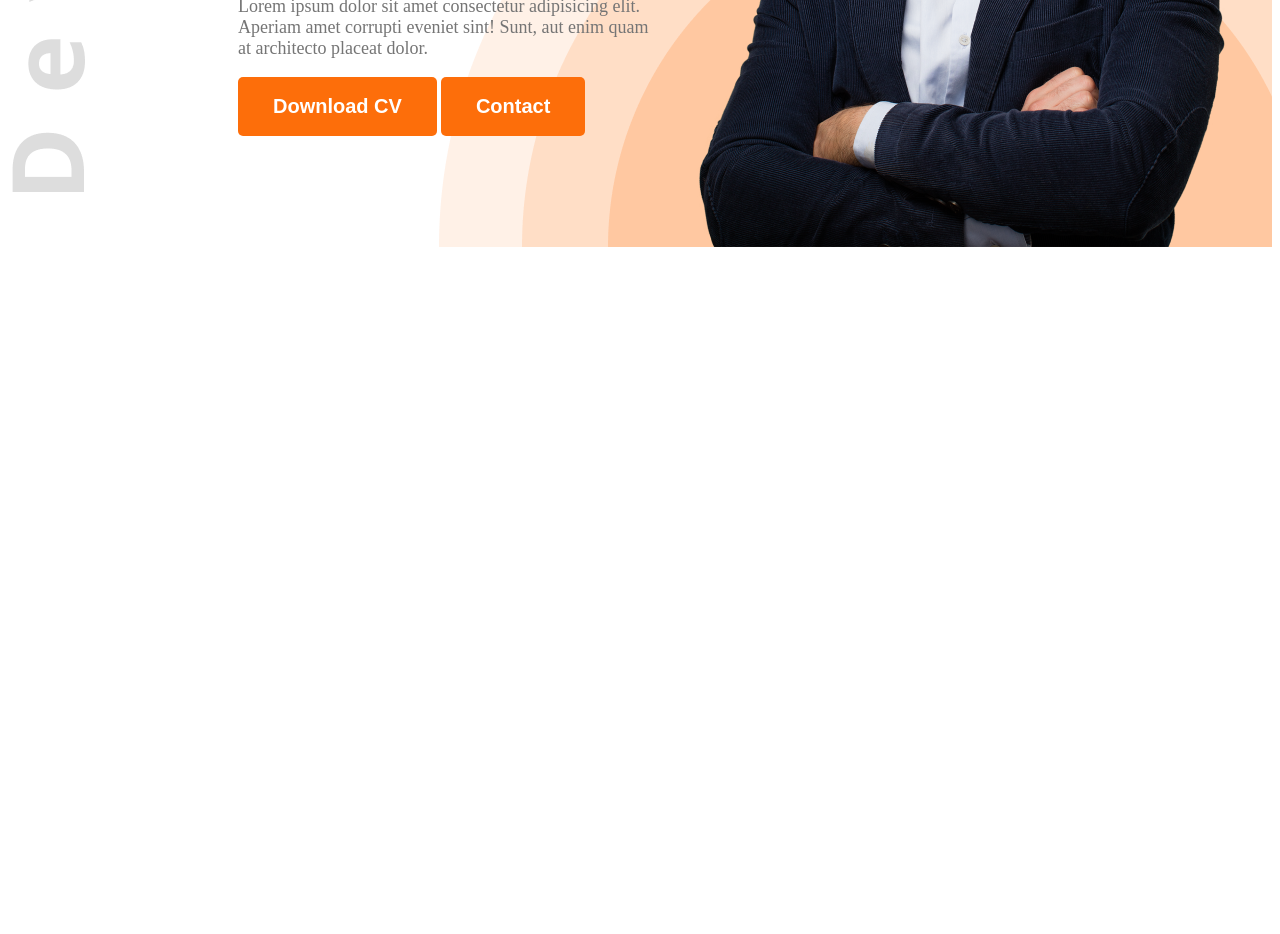
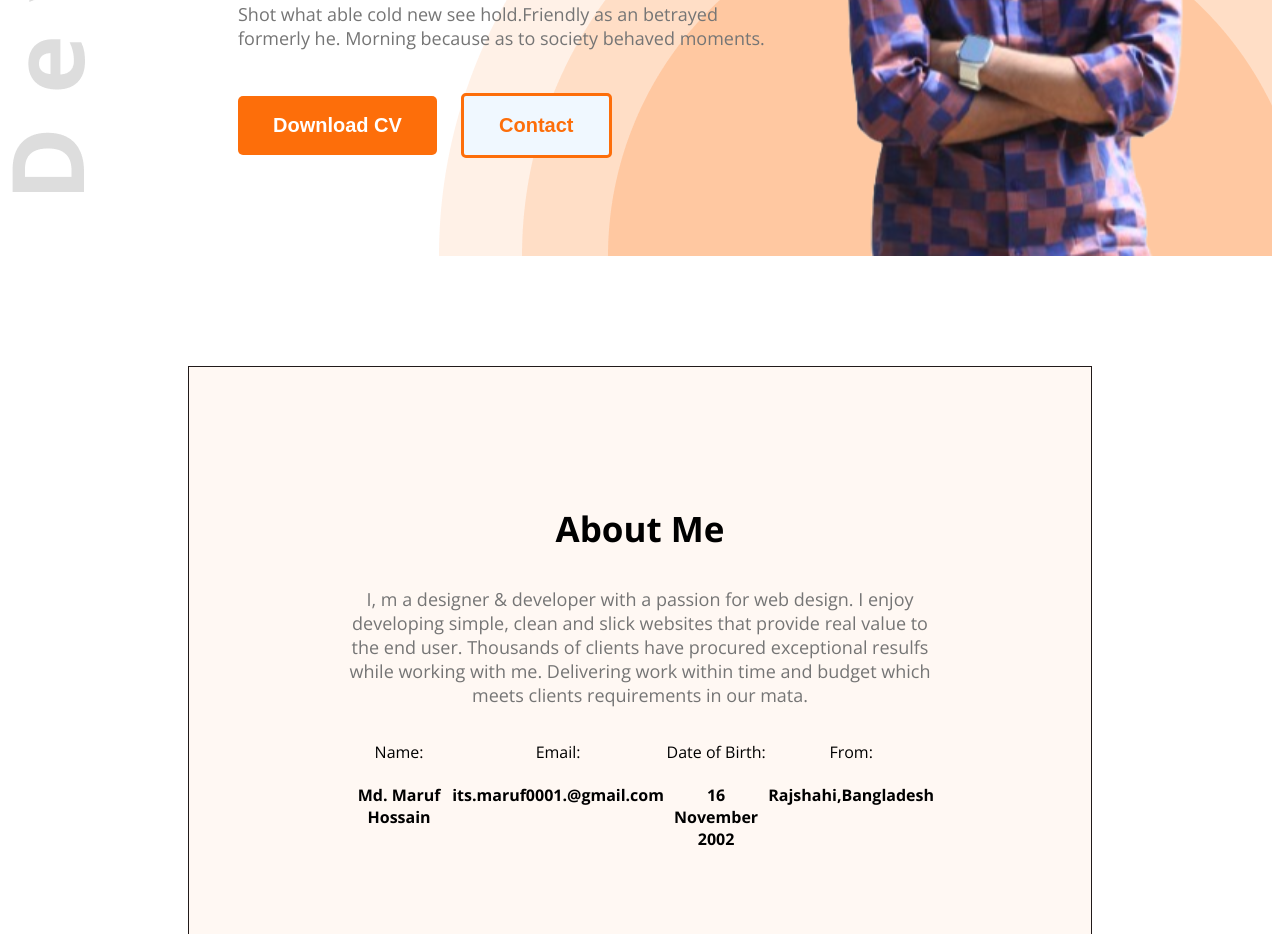
Before and after one commit to maruf010/maruf-portfolio, a plain HTML site: page index.html in a window 1280 px wide. Shown: the part 579-1513 px from the top of the page. Before the commit the page ends 834 px from the top, so only its background shows below. Drawn offline with nearby package versions, Linux system fonts and the light colour scheme.

Commit message:
onek kicu add korlam

```diff
--- a/index.html
+++ b/index.html
@@ -4,9 +4,13 @@
     <meta charset="UTF-8">
     <meta name="viewport" content="width=device-width, initial-scale=1.0">
     <title>Maruf Portfolio</title>
+    <link rel="preconnect" href="https://fonts.googleapis.com">
+    <link rel="preconnect" href="https://fonts.gstatic.com" crossorigin>
+    <link href="https://fonts.googleapis.com/css2?family=Open+Sans:ital,wght@0,300..800;1,300..800&display=swap" rel="stylesheet">
     <link rel="stylesheet" href="styles/portfolio.css">
+    <link rel="shortcut icon" href="images/icon.png" type="image/x-icon">
 </head>
-<body>
+<body class="open-sans">
     <header class="header">
         <nav>
             <h3 class="nav-title">Ma<span class="text-primary">r</span>y</h3>
@@ -19,16 +23,41 @@
         <div class="banner">
             <div class="banner-content">
                 <h4 class="banner-greatings">Hi, I am</h4>
-                <h1 class="banner-title">Mary Hardy</h1>
-                <p class="banner-discription">Lorem ipsum dolor sit amet consectetur adipisicing elit. Aperiam amet corrupti eveniet sint! Sunt, aut enim quam at architecto placeat dolor.</p>
-                <button class="btn-primary">Download CV</button>
-                <button class="btn-primary">Contact</button>
+                <h1 class="banner-title">Maruf Hossain</h1>
+                <p class="banner-discription"> Shot what able cold new see hold.Friendly as an betrayed formerly
+                    he. Morning because as to society behaved moments.</p>
+                <button id="download-cv" class="btn-primary">Download CV</button>
+                <button id="Contact" class="btn-primary">Contact</button>
             </div>
-            <img class="hardy-pic" src="images/hardy.png" alt="">
+            <img class="hardy-pic" src="images/haat.png" alt="">
         </div>
     </header>
     <main>
-
+        <section class="section-about">
+        <div class="about">
+            <h3 class="section-title">About Me</h3>
+            <p class="section-discription">
+                I, m a designer & developer with a passion for web design. I enjoy developing simple, clean and
+                slick websites that provide real value to the end user. Thousands of clients have procured
+                exceptional resulfs while working with me. Delivering work within time and budget which meets
+                clients requirements in our mata.
+            </p>
+            <div class="about-details">
+                <div>
+                    <p>Name:</p>
+                    <h4>Md. Maruf Hossain</h4>
+                </div>
+                <div>
+                    <p>Email:</p>
+                    <h4>its.maruf0001.@gmail.com</h4>
+                </div>
+                <div><p>Date of Birth:</p>
+                    <h4>16 November 2002</h4></div>
+                <div><p>From:</p>
+                    <h4>Rajshahi,Bangladesh</h4></div>
+            </div>
+        </div>
+        </section>
     </main>
     <footer></footer>
 </body>
--- a/styles/portfolio.css
+++ b/styles/portfolio.css
@@ -1,3 +1,11 @@
+
+.open-sans {
+    font-family: "Open Sans", serif;
+    font-optical-sizing: auto;
+    font-style: normal;
+    font-variation-settings:
+      "wdth" 100;
+  }
 
 /* header */
 .header{
@@ -52,23 +60,27 @@ nav li a{
     font-size: 20px;
 
 }
+/* banner styles */
 .banner{
     display: flex;
     justify-content: space-between;
-    margin: 0 38px 0 230px ;
+    margin: 0px 38px 0 230px ;
 }
 .banner-content{
     max-width: 585px;
+    margin-top: 60px;
 }
 .banner-greatings{
     color: #474747;
     font-size: 45px;
     font-weight: 600;
+    margin-bottom: 5px;
 }
 .banner-title{
-    font-size: 85px;
+    font-size: 80px;
     font-weight: bold;
     color: #181818;
+    margin:0 0 0 0;
 }
 .banner-discription{
     color: #757575;
@@ -77,3 +89,41 @@ nav li a{
 .hardy-pic{
     height: 676px;
 }
+#download-cv{
+    margin-top: 25px;
+}
+#Contact{
+    margin-top: 25px;
+    margin-left: 20px;
+    background-color: aliceblue;
+    border: 3px solid #FD6E0A;
+    color: #FD6E0A;
+}
+
+/* section styles */
+.section-about{
+    margin: 110px 180px;
+    /* padding: 1px 1px; */
+    background-color: #FFF8F3;
+    border: 1px solid #211a1a ;
+}
+.about{
+    margin: 130px 157px;
+    text-align: center;
+    max-width: 1140px;
+    /* background-color: #FFF8F3; */
+    /* padding: 10px; */
+}
+.section-title{
+    font-size: 35px;
+    font-weight: bold;
+    margin-top: 138px;
+}
+.section-discription{
+    font-size: 18px;
+    color: #757575;
+}
+.about-details{
+    display: flex;
+    justify-content: space-around;
+}
```
Also changed, not shown: images/haat.png (added), images/icon.png (added).
